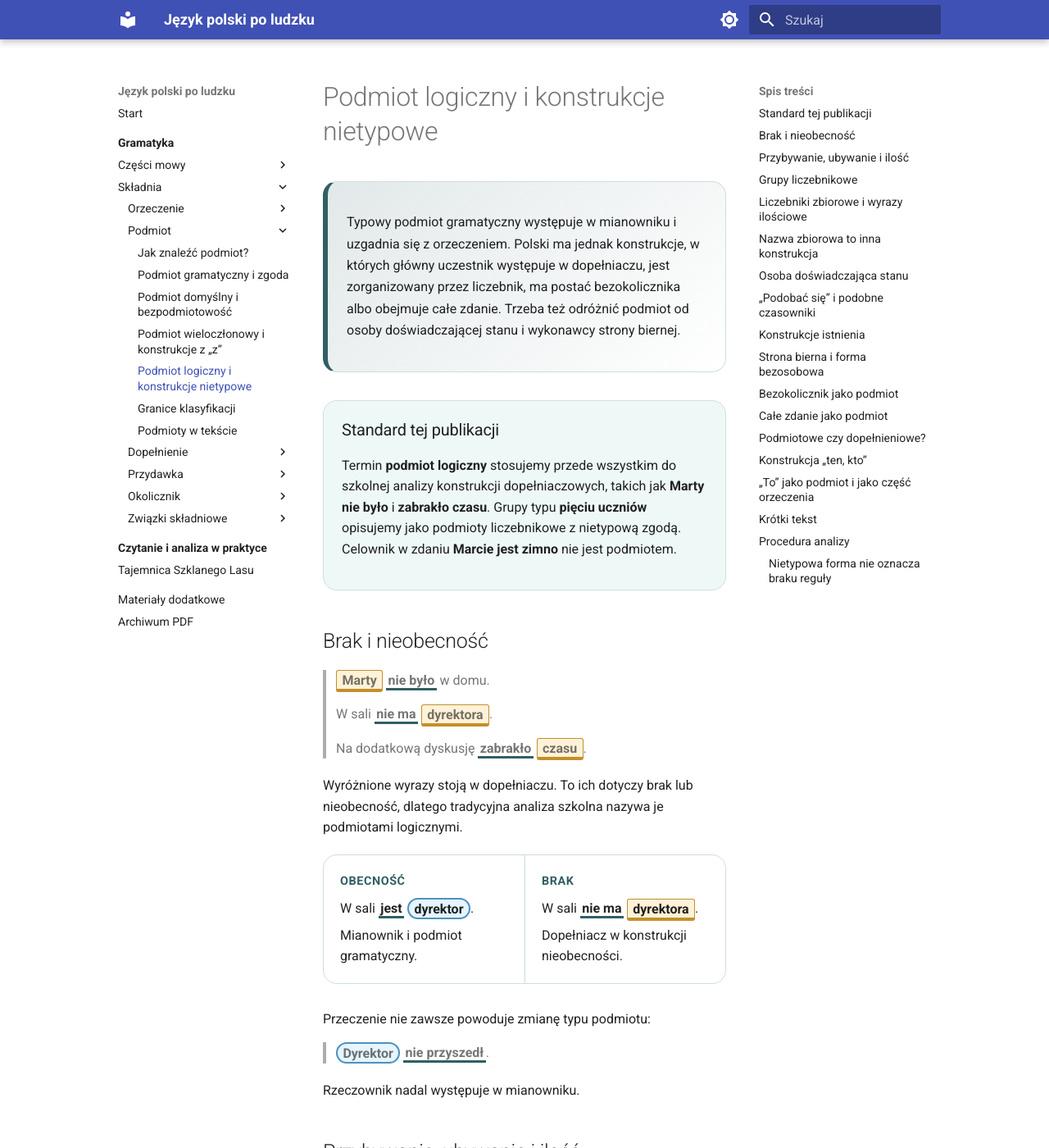
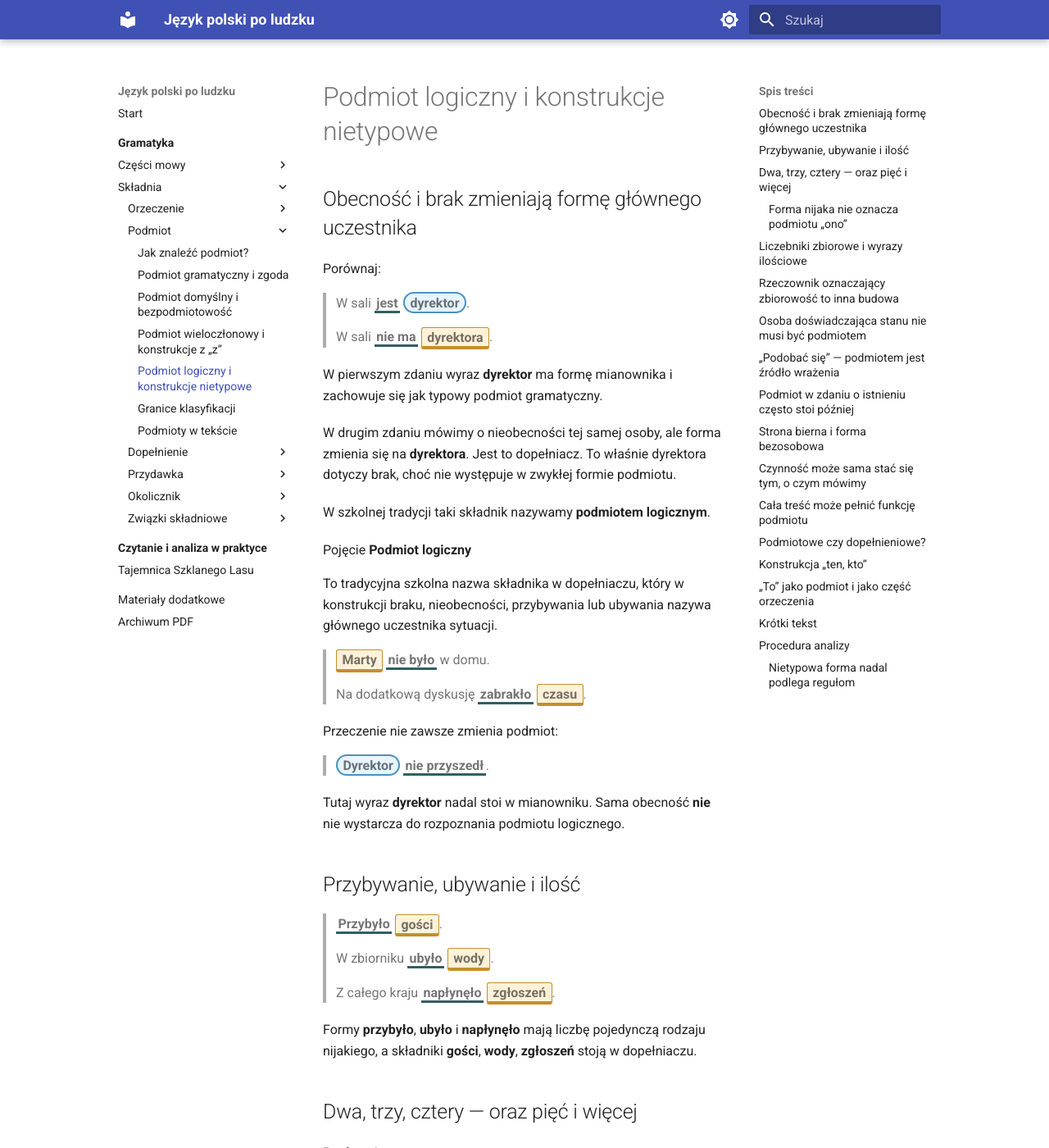
Before and after one commit to dchorazkiewicz/SP_JP, an MkDocs documentation site: the page built from docs/gramatyka/skladnia/podmiot/podmiot-logiczny-i-konstrukcje-nietypowe.md, in a window 1280 px wide and 1400 px high. Shown: the whole window at 82% size. Built offline with MkDocs 1.6.1 and Material for MkDocs 9.7.7, drawn with Linux system fonts in a browser that asks for light colours; some of the changed text lies outside the part shown.

Commit message:
Wyprowadź podmiot logiczny i konstrukcje nietypowe z kontrastów

```diff
--- a/docs/gramatyka/skladnia/podmiot/podmiot-logiczny-i-konstrukcje-nietypowe.md
+++ b/docs/gramatyka/skladnia/podmiot/podmiot-logiczny-i-konstrukcje-nietypowe.md
@@ -2,40 +2,35 @@
 
 <div class="subject-lesson" markdown>
 
-<div class="subject-lead" markdown>
+## Obecność i brak zmieniają formę głównego uczestnika
 
-Typowy podmiot gramatyczny występuje w mianowniku i uzgadnia się z orzeczeniem. Polski ma jednak konstrukcje, w których główny uczestnik występuje w dopełniaczu, jest zorganizowany przez liczebnik, ma postać bezokolicznika albo obejmuje całe zdanie. Trzeba też odróżnić podmiot od osoby doświadczającej stanu i wykonawcy strony biernej.
+Porównaj:
 
+> W sali <span class="subject-predicate">jest</span> <span class="subject-mark subject-mark--grammatical"><strong>dyrektor</strong></span>.
+
+> W sali <span class="subject-predicate">nie ma</span> <span class="subject-mark subject-mark--logical"><strong>dyrektora</strong></span>.
+
+W pierwszym zdaniu wyraz **dyrektor** ma formę mianownika i zachowuje się jak typowy podmiot gramatyczny.
+
+W drugim zdaniu mówimy o nieobecności tej samej osoby, ale forma zmienia się na **dyrektora**. Jest to dopełniacz. To właśnie dyrektora dotyczy brak, choć nie występuje w zwykłej formie podmiotu.
+
+W szkolnej tradycji taki składnik nazywamy **podmiotem logicznym**.
+
+<div class="subject-concept">
+  <span class="subject-concept__label">Pojęcie</span>
+  <strong>Podmiot logiczny</strong>
+  <p>To tradycyjna szkolna nazwa składnika w dopełniaczu, który w konstrukcji braku, nieobecności, przybywania lub ubywania nazywa głównego uczestnika sytuacji.</p>
 </div>
-
-<div class="subject-summary" markdown>
-
-### Standard tej publikacji
-
-Termin **podmiot logiczny** stosujemy przede wszystkim do szkolnej analizy konstrukcji dopełniaczowych, takich jak **Marty nie było** i **zabrakło czasu**. Grupy typu **pięciu uczniów** opisujemy jako podmioty liczebnikowe z nietypową zgodą. Celownik w zdaniu **Marcie jest zimno** nie jest podmiotem.
-
-</div>
-
-## Brak i nieobecność
 
 > <span class="subject-mark subject-mark--logical"><strong>Marty</strong></span> <span class="subject-predicate">nie było</span> w domu.
 
-> W sali <span class="subject-predicate">nie ma</span> <span class="subject-mark subject-mark--logical"><strong>dyrektora</strong></span>.
-
 > Na dodatkową dyskusję <span class="subject-predicate">zabrakło</span> <span class="subject-mark subject-mark--logical"><strong>czasu</strong></span>.
 
-Wyróżnione wyrazy stoją w dopełniaczu. To ich dotyczy brak lub nieobecność, dlatego tradycyjna analiza szkolna nazywa je podmiotami logicznymi.
-
-<div class="subject-comparison">
-  <div class="subject-comparison-item"><span class="subject-comparison-label">obecność</span><p>W sali <span class="subject-predicate">jest</span> <span class="subject-mark subject-mark--grammatical"><strong>dyrektor</strong></span>.</p><p>Mianownik i podmiot gramatyczny.</p></div>
-  <div class="subject-comparison-item"><span class="subject-comparison-label">brak</span><p>W sali <span class="subject-predicate">nie ma</span> <span class="subject-mark subject-mark--logical"><strong>dyrektora</strong></span>.</p><p>Dopełniacz w konstrukcji nieobecności.</p></div>
-</div>
-
-Przeczenie nie zawsze powoduje zmianę typu podmiotu:
+Przeczenie nie zawsze zmienia podmiot:
 
 > <span class="subject-mark subject-mark--grammatical"><strong>Dyrektor</strong></span> <span class="subject-predicate">nie przyszedł</span>.
 
-Rzeczownik nadal występuje w mianowniku.
+Tutaj wyraz **dyrektor** nadal stoi w mianowniku. Sama obecność **nie** nie wystarcza do rozpoznania podmiotu logicznego.
 
 ## Przybywanie, ubywanie i ilość
 
@@ -45,28 +40,32 @@ Rzeczownik nadal występuje w mianowniku.
 
 > Z całego kraju <span class="subject-predicate">napłynęło</span> <span class="subject-mark subject-mark--logical"><strong>zgłoszeń</strong></span>.
 
-> Po spotkaniu <span class="subject-predicate">pozostało</span> <span class="subject-mark subject-mark--logical"><strong>wiele pytań</strong></span>.
+Formy **przybyło**, **ubyło** i **napłynęło** mają liczbę pojedynczą rodzaju nijakiego, a składniki **gości**, **wody**, **zgłoszeń** stoją w dopełniaczu.
 
-Orzeczenie ma zwykle formę liczby pojedynczej rodzaju nijakiego, a składnik ilościowy występuje w dopełniaczu lub jest zbudowany wokół wyrazu ilościowego.
+## Dwa, trzy, cztery — oraz pięć i więcej
 
-## Grupy liczebnikowe
+Porównaj:
 
 > <span class="subject-mark subject-mark--grammatical"><strong>Dwaj technicy</strong></span> <span class="subject-predicate">przyszli</span> wcześniej.
 
-> <span class="subject-mark subject-mark--grammatical"><strong>Dwie techniczki</strong></span> <span class="subject-predicate">przyszły</span> wcześniej.
-
 > <span class="subject-mark subject-mark--logical"><strong>Pięciu techników</strong></span> <span class="subject-predicate">przyszło</span> wcześniej.
 
-> <span class="subject-mark subject-mark--logical"><strong>Dziesięć osób</strong></span> <span class="subject-predicate">podpisało</span> listę.
+Pierwsza grupa zachowuje się podobnie do zwykłego podmiotu liczby mnogiej. W drugiej liczebnik **pięciu** wymaga rzeczownika **techników** w dopełniaczu, a orzeczenie przyjmuje formę **przyszło**.
 
-Przy liczebnikach od pięciu wzwyż rzeczownik przyjmuje formę dopełniacza, a orzeczenie występuje zwykle w liczbie pojedynczej rodzaju nijakiego.
+Całość **pięciu techników** nazywa uczestników zdarzenia i pełni jedną funkcję. Nazywamy ją **grupą liczebnikową**, a w szkolnym opisie także **podmiotem liczebnikowym**.
 
 <div class="subject-tree">pięciu techników
-├── liczebnik → pięciu
+├── ile osób? → pięciu
 ├── nazwa liczonych osób → techników
-└── orzeczenie → przyszło</div>
+└── forma orzeczenia → przyszło</div>
 
-Cała grupa pełni jedną funkcję składniową. Nie zaznaczamy osobno liczebnika i rzeczownika.
+<div class="subject-summary" markdown>
+
+### Forma nijaka nie oznacza podmiotu „ono”
+
+W zdaniu **Pięciu techników przyszło** forma **przyszło** wynika z budowy grupy liczebnikowej. Nie dopisujemy podmiotu **ono** i nie uznajemy zdania za bezpodmiotowe.
+
+</div>
 
 ## Liczebniki zbiorowe i wyrazy ilościowe
 
@@ -78,9 +77,9 @@ Cała grupa pełni jedną funkcję składniową. Nie zaznaczamy osobno liczebnik
 
 > <span class="subject-mark subject-mark--logical"><strong>Dużo wody</strong></span> <span class="subject-predicate">wylało się</span> na podłogę.
 
-Liczebniki zbiorowe oraz wyrazy **kilku**, **wielu**, **mało**, **dużo**, **sporo** tworzą grupy o podobnej zgodzie.
+Liczebniki zbiorowe oraz wyrazy **kilku**, **wielu**, **mało**, **dużo**, **sporo** tworzą grupy, po których często pojawia się forma pojedyncza rodzaju nijakiego.
 
-## Nazwa zbiorowa to inna konstrukcja
+## Rzeczownik oznaczający zbiorowość to inna budowa
 
 > <span class="subject-mark subject-mark--grammatical"><strong>Grupa</strong> techników</span> <span class="subject-predicate">weszła</span> do laboratorium.
 
@@ -88,14 +87,14 @@ Liczebniki zbiorowe oraz wyrazy **kilku**, **wielu**, **mało**, **dużo**, **sp
 
 > <span class="subject-mark subject-mark--grammatical"><strong>Część</strong> dokumentów</span> <span class="subject-predicate">została poprawiona</span>.
 
-Rzeczowniki **grupa**, **większość**, **część** stoją w mianowniku i są rdzeniami zwykłego podmiotu gramatycznego.
+Wyrazami głównymi są **grupa**, **większość** i **część**. Stoją w mianowniku i mają liczbę pojedynczą, dlatego sterują formami **weszła**, **zagłosowała**, **została**.
 
 <div class="subject-comparison">
-  <div class="subject-comparison-item"><span class="subject-comparison-label">rzeczownik zbiorowy</span><p><span class="subject-mark subject-mark--grammatical"><strong>Grupa</strong> techników</span> <span class="subject-predicate">weszła</span>.</p></div>
-  <div class="subject-comparison-item"><span class="subject-comparison-label">liczebnik</span><p><span class="subject-mark subject-mark--logical"><strong>Pięciu techników</strong></span> <span class="subject-predicate">weszło</span>.</p></div>
+  <div class="subject-comparison-item"><span class="subject-comparison-label">rzeczownik zbiorowy</span><p><span class="subject-mark subject-mark--grammatical"><strong>Grupa</strong> techników</span> <span class="subject-predicate">weszła</span>.</p><p>Wyraz główny: <strong>grupa</strong>.</p></div>
+  <div class="subject-comparison-item"><span class="subject-comparison-label">liczebnik</span><p><span class="subject-mark subject-mark--logical"><strong>Pięciu techników</strong></span> <span class="subject-predicate">weszło</span>.</p><p>Grupę organizuje liczebnik <strong>pięciu</strong>.</p></div>
 </div>
 
-## Osoba doświadczająca stanu
+## Osoba doświadczająca stanu nie musi być podmiotem
 
 > Marcie <span class="subject-predicate">jest zimno</span>. <span class="subject-mark subject-mark--none">Brak podmiotu.</span>
 
@@ -103,23 +102,21 @@ Rzeczowniki **grupa**, **większość**, **część** stoją w mianowniku i są
 
 > Nam <span class="subject-predicate">było przykro</span>. <span class="subject-mark subject-mark--none">Brak podmiotu.</span>
 
-Formy w celowniku nazywają osobę doświadczającą stanu, ale nie są podmiotami. Zdania traktujemy jako bezpodmiotowe.
+Formy w celowniku wskazują osobę odczuwającą stan, ale nie są podmiotami. W tej publikacji zdań tych nie opisujemy za pomocą terminu podmiot logiczny.
 
-## „Podobać się” i podobne czasowniki
+## „Podobać się” — podmiotem jest źródło wrażenia
 
 > Marcie <span class="subject-predicate">podoba się</span> <span class="subject-mark subject-mark--grammatical"><strong>muzyka</strong></span>.
 
 > Marcie <span class="subject-predicate">podobają się</span> <span class="subject-mark subject-mark--grammatical"><strong>te piosenki</strong></span>.
 
-> Dzieciom <span class="subject-predicate">smakuje</span> <span class="subject-mark subject-mark--grammatical"><strong>zupa</strong></span>.
-
-Podmiotami są **muzyka**, **piosenki**, **zupa**, ponieważ stoją w mianowniku i wpływają na liczbę orzeczenia. Celownik wskazuje odbiorcę wrażenia.
+Zmiana **muzyka — piosenki** powoduje zmianę **podoba się — podobają się**. To pokazuje, że podmiotami są **muzyka** i **piosenki**. Forma **Marcie** wskazuje osobę odbierającą wrażenie.
 
 > Pawłowi <span class="subject-predicate">brakuje</span> <span class="subject-mark subject-mark--logical"><strong>cierpliwości</strong></span>.
 
-Przy czasowniku **brakować** dopełniacz można w szkolnym ujęciu traktować jako podmiot logiczny. **Pawłowi** nadal nie jest podmiotem.
+Przy czasowniku **brakować** wyraz **cierpliwości** stoi w dopełniaczu i może być w szkolnym ujęciu nazwany podmiotem logicznym. **Pawłowi** nadal wskazuje osobę doświadczającą braku.
 
-## Konstrukcje istnienia
+## Podmiot w zdaniu o istnieniu często stoi później
 
 > W szufladzie <span class="subject-predicate">jest</span> <span class="subject-mark subject-mark--grammatical"><strong>klucz</strong></span>.
 
@@ -127,7 +124,7 @@ Przy czasowniku **brakować** dopełniacz można w szkolnym ujęciu traktować j
 
 > Na ekranie <span class="subject-predicate">pojawił się</span> <span class="subject-mark subject-mark--grammatical">czerwony <strong>komunikat</strong></span>.
 
-Podmiot często stoi po orzeczeniu, ponieważ wnosi nową informację. Wyrażenie miejsca na początku nie jest podmiotem.
+Wyrażenie miejsca pojawia się pierwsze, ale nie jest podmiotem. Podmiot wnosi nową informację i dlatego często stoi po orzeczeniu.
 
 ## Strona bierna i forma bezosobowa
 
@@ -135,9 +132,9 @@ Podmiot często stoi po orzeczeniu, ponieważ wnosi nową informację. Wyrażeni
 
 > Raport <span class="subject-predicate">napisano</span> rano. <span class="subject-mark subject-mark--none">Brak podmiotu.</span>
 
-W stronie biernej podmiotem jest **raport**, a wyrażenie **przez Martę** wskazuje wykonawcę. W konstrukcji na **-no** wyraz **raport** ma funkcję dopełnienia.
+W stronie biernej wyraz **raport** stoi w mianowniku i jest podmiotem. W konstrukcji **napisano** ten sam rzeczownik ma funkcję rzeczy objętej czynnością, a zdanie nie ma podmiotu.
 
-## Bezokolicznik jako podmiot
+## Czynność może sama stać się tym, o czym mówimy
 
 > <span class="subject-mark subject-mark--grammatical"><strong>Czytać</strong></span> <span class="subject-predicate">jest przyjemnie</span>.
 
@@ -145,16 +142,18 @@ W stronie biernej podmiotem jest **raport**, a wyrażenie **przez Martę** wskaz
 
 > <span class="subject-mark subject-mark--grammatical"><strong>Codziennie ćwiczyć</strong></span> <span class="subject-predicate">byłoby rozsądnie</span>.
 
-Bezokolicznik lub grupa bezokolicznikowa nazywa czynność, o której coś orzekamy.
+Bezokolicznik albo cała grupa z bezokolicznikiem nazywa czynność, o której następnie coś stwierdzamy. Pełni więc funkcję podmiotu.
+
+Porównaj:
 
 <div class="subject-comparison">
-  <div class="subject-comparison-item"><span class="subject-comparison-label">podmiot</span><p><span class="subject-mark subject-mark--grammatical"><strong>Czytać uważnie</strong></span> <span class="subject-predicate">jest trudno</span>.</p></div>
-  <div class="subject-comparison-item"><span class="subject-comparison-label">bezosobowość</span><p><span class="subject-predicate">Trzeba czytać</span> uważnie. <span class="subject-mark subject-mark--none">Brak podmiotu.</span></p></div>
+  <div class="subject-comparison-item"><span class="subject-comparison-label">czynność jako podmiot</span><p><span class="subject-mark subject-mark--grammatical"><strong>Czytać uważnie</strong></span> <span class="subject-predicate">jest trudno</span>.</p></div>
+  <div class="subject-comparison-item"><span class="subject-comparison-label">konstrukcja bezpodmiotowa</span><p><span class="subject-predicate">Trzeba czytać</span> uważnie. <span class="subject-mark subject-mark--none">Brak podmiotu.</span></p></div>
 </div>
 
 W zdaniu **Marta lubi czytać** podmiotem jest **Marta**, a bezokolicznik uzupełnia czasownik **lubi**.
 
-## Całe zdanie jako podmiot
+## Cała treść może pełnić funkcję podmiotu
 
 > <span class="subject-mark subject-mark--grammatical"><strong>To, że termin został przesunięty</strong></span>, <span class="subject-predicate">zaskoczyło</span> uczestników.
 
@@ -162,16 +161,16 @@ W zdaniu **Marta lubi czytać** podmiotem jest **Marta**, a bezokolicznik uzupe
 
 > <span class="subject-mark subject-mark--grammatical"><strong>Kto pierwszy zakończy zadanie</strong></span>, <span class="subject-predicate">otrzyma</span> dodatkowy punkt.
 
-Całe zdanie podrzędne jest treścią, o której orzeka zdanie nadrzędne. W szkolnej terminologii jest to zdanie podrzędne podmiotowe.
+W każdym przykładzie nie pojedynczy rzeczownik, lecz cała treść jest tym, o czym coś stwierdzamy. Taką część zdania z własnym orzeczeniem nazywamy **zdaniem podrzędnym podmiotowym**.
 
 ## Podmiotowe czy dopełnieniowe?
 
 <div class="subject-comparison">
-  <div class="subject-comparison-item"><span class="subject-comparison-label">podmiotowe</span><p><span class="subject-mark subject-mark--grammatical"><strong>To, że wróciłeś</strong></span>, <span class="subject-predicate">cieszy</span> wszystkich.</p><p>Cała treść jest tym, co cieszy.</p></div>
-  <div class="subject-comparison-item"><span class="subject-comparison-label">dopełnieniowe</span><p><span class="subject-mark subject-mark--grammatical"><strong>Wszyscy</strong></span> <span class="subject-predicate">wiedzą</span>, że wróciłeś.</p><p>Zdanie z <em>że</em> uzupełnia czasownik <em>wiedzą</em>.</p></div>
+  <div class="subject-comparison-item"><span class="subject-comparison-label">treść jest podmiotem</span><p><span class="subject-mark subject-mark--grammatical"><strong>To, że wróciłeś</strong></span>, <span class="subject-predicate">cieszy</span> wszystkich.</p><p>Co cieszy? To, że wróciłeś.</p></div>
+  <div class="subject-comparison-item"><span class="subject-comparison-label">treść uzupełnia czasownik</span><p><span class="subject-mark subject-mark--grammatical"><strong>Wszyscy</strong></span> <span class="subject-predicate">wiedzą</span>, że wróciłeś.</p><p>Co wiedzą? Że wróciłeś.</p></div>
 </div>
 
-Sam spójnik **że** nie rozstrzyga funkcji. Trzeba zbadać relację ze zdaniem nadrzędnym.
+Sam spójnik **że** nie rozstrzyga funkcji. Trzeba sprawdzić, czy cała treść jest tym, o czym orzeka zdanie nadrzędne, czy tylko uzupełnia jego czasownik.
 
 ## Konstrukcja „ten, kto”
 
@@ -179,28 +178,28 @@ Sam spójnik **że** nie rozstrzyga funkcji. Trzeba zbadać relację ze zdaniem
 
 > <span class="subject-mark subject-mark--grammatical"><strong>Ci, którzy ukończyli zadanie</strong></span>, <span class="subject-predicate">mogą wyjść</span>.
 
-Zaimek **ten** lub **ci** jest rdzeniem, a zdanie względne rozwija jego znaczenie.
+Wyrazami głównymi są **ten** i **ci**. Zdania **kto zna odpowiedź** oraz **którzy ukończyli zadanie** rozwijają ich znaczenie.
 
 ## „To” jako podmiot i jako część orzeczenia
 
 > <span class="subject-mark subject-mark--grammatical"><strong>To</strong></span> <span class="subject-predicate">mnie zaskoczyło</span>.
 
-Zaimek **to** może zastępować wcześniejszą sytuację.
+Zaimek **to** zastępuje wcześniejszą sytuację i jest podmiotem.
 
 > <span class="subject-mark subject-mark--grammatical"><strong>Marta</strong></span> <span class="subject-predicate">to kierowniczka projektu</span>.
 
-W przyjętej analizie **Marta** jest podmiotem, a **to kierowniczka projektu** tworzy orzeczenie imienne o szczególnej budowie.
+W przyjętej analizie podmiotem jest **Marta**, a połączenie **to kierowniczka projektu** pełni funkcję orzeczenia imiennego.
 
 ## Krótki tekst
 
 <div class="subject-reading">
   <div class="subject-reading-header">
     <h2>Niepełna lista</h2>
-    <p>Obserwuj dopełniacz, liczebniki, bezokolicznik i podmiot zdaniowy.</p>
+    <p>Obserwuj zmianę przypadka, liczebniki, bezokolicznik i większe treści w funkcji podmiotu.</p>
   </div>
   <div class="subject-reading-text" markdown>
 
-Przed rozpoczęciem kontroli <span class="subject-predicate">brakowało</span> <span class="subject-mark subject-mark--logical"><strong>dwóch podpisów</strong></span>. W poczekalni <span class="subject-predicate">było</span> tylko <span class="subject-mark subject-mark--logical"><strong>pięciu uczestników</strong></span>.
+Przed kontrolą <span class="subject-predicate">brakowało</span> <span class="subject-mark subject-mark--logical"><strong>dwóch podpisów</strong></span>. W poczekalni <span class="subject-predicate">było</span> tylko <span class="subject-mark subject-mark--logical"><strong>pięciu uczestników</strong></span>.
 
 <span class="subject-mark subject-mark--grammatical"><strong>Sprawdzić wszystkie formularze przed południem</strong></span> <span class="subject-predicate">wydawało się niemożliwe</span>. Po chwili <span class="subject-predicate">przybyło</span> jednak <span class="subject-mark subject-mark--logical"><strong>kilku dodatkowych pracowników</strong></span>.
 
@@ -212,23 +211,21 @@ Przed rozpoczęciem kontroli <span class="subject-predicate">brakowało</span> <
 ## Procedura analizy
 
 <div class="subject-checklist">
-  <div><strong>Znajdź pełne orzeczenie.</strong> Dopiero potem ustal głównego uczestnika lub treść oceny.</div>
-  <div><strong>Sprawdź przypadek.</strong> Mianownik wskazuje typowy podmiot, dopełniacz może tworzyć podmiot logiczny lub grupę ilościową, a celownik często oznacza osobę doświadczającą.</div>
-  <div><strong>Rozpoznaj liczebnik.</strong> Wyjaśnia on formę pojedynczą rodzaju nijakiego.</div>
-  <div><strong>Odróżnij nazwę zbiorową od liczebnika.</strong> <em>Grupa techników weszła</em>, ale <em>pięciu techników weszło</em>.</div>
-  <div><strong>Sprawdź funkcję bezokolicznika.</strong> Może być podmiotem, uzupełnieniem albo częścią konstrukcji bezosobowej.</div>
-  <div><strong>Przy zdaniu podrzędnym zbadaj relację ze zdaniem nadrzędnym.</strong> Sam spójnik nie wystarcza.</div>
+  <div><strong>Znajdź pełne orzeczenie.</strong> Dopiero potem ustal osobę, rzecz, ilość, czynność lub treść, której dotyczy informacja.</div>
+  <div><strong>Sprawdź przypadek.</strong> Mianownik wskazuje typowy podmiot, dopełniacz może pojawić się przy braku lub ilości, a celownik często wskazuje osobę doświadczającą.</div>
+  <div><strong>Rozpoznaj liczebnik lub rzeczownik zbiorowy.</strong> <em>Grupa techników weszła</em>, ale <em>pięciu techników weszło</em>.</div>
+  <div><strong>Sprawdź funkcję bezokolicznika.</strong> Może nazywać podmiot, uzupełniać czasownik albo współtworzyć konstrukcję bezpodmiotową.</div>
+  <div><strong>Przy większej treści sprawdź relację z orzeczeniem nadrzędnym.</strong> Sama obecność spójnika nie wystarcza.</div>
 </div>
 
 <div class="subject-summary" markdown>
 
-### Nietypowa forma nie oznacza braku reguły
+### Nietypowa forma nadal podlega regułom
 
 - Dopełniacz w konstrukcjach braku i nieobecności nazywamy szkolnie podmiotem logicznym.
-- Grupy liczebnikowe od pięciu wzwyż łączą się zwykle z formą pojedynczą rodzaju nijakiego.
-- Nazwa zbiorowa pozostaje rdzeniem podmiotu gramatycznego.
+- Grupy z liczebnikami od pięciu wzwyż wymagają zwykle formy pojedynczej rodzaju nijakiego.
+- Rzeczownik zbiorowy pozostaje wyrazem głównym zwykłego podmiotu gramatycznego.
 - Celownik osoby doświadczającej nie jest podmiotem.
-- W stronie biernej podmiotem jest składnik w mianowniku, nie wykonawca z przyimkiem **przez**.
 - Bezokolicznik i całe zdanie podrzędne mogą pełnić funkcję podmiotu.
 
 </div>
```
